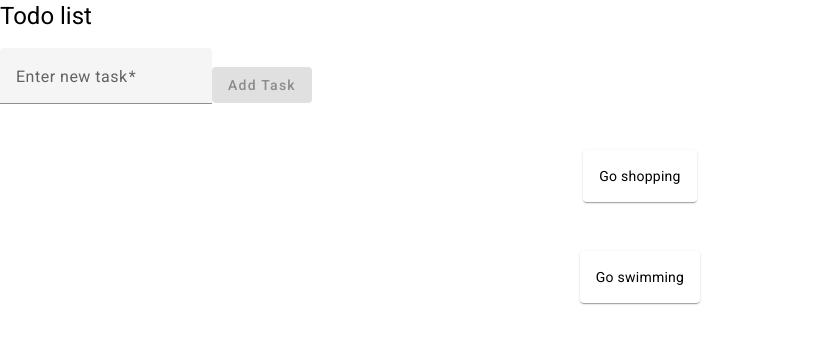
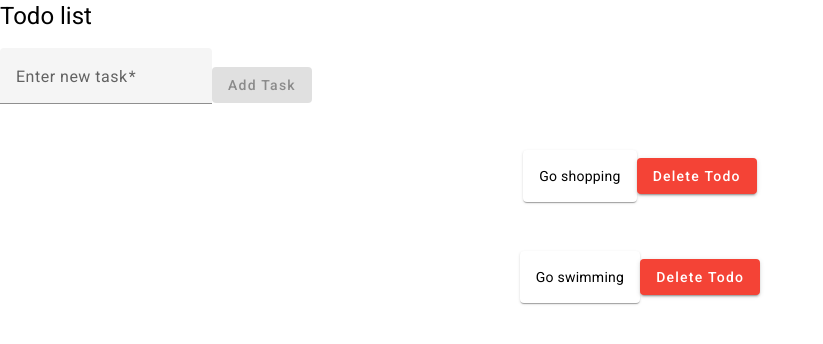
Before and after one commit to bullet03/angular-todo, an Angular app: page / in a window 1280 px wide. Shown: the top 344 px of the page, without its empty margins (0-823 px from the left). Built offline with nearby package versions, Linux system fonts and the light colour scheme.

Commit message:
feat: add delete task service

```diff
--- a/package.json
+++ b/package.json
@@ -20,8 +20,10 @@
     "@angular/platform-browser": "^16.2.0",
     "@angular/platform-browser-dynamic": "^16.2.0",
     "@angular/router": "^16.2.0",
+    "@types/uuid": "^9.0.4",
     "rxjs": "~7.8.0",
     "tslib": "^2.3.0",
+    "uuid": "^9.0.1",
     "zone.js": "~0.13.0"
   },
   "devDependencies": {
--- a/src/app/app.component.html
+++ b/src/app/app.component.html
@@ -1,3 +1,2 @@
 <h1>Todo list</h1>
-<app-task-form></app-task-form>
 <app-todos-list></app-todos-list>
--- a/src/app/mock-todos.ts
+++ b/src/app/mock-todos.ts
@@ -1 +1,7 @@
-export const TODOS: string[] = ['Go shopping', 'Go swimming'];
+import { Todo } from "./todo";
+import { v4 as uuidv4 } from 'uuid';
+
+export const TODOS: Todo[] = [
+    {id: uuidv4(), name: 'Go shopping'},
+    {id: uuidv4(), name: 'Go swimming'}
+];
--- a/src/app/task-form/task-form.component.ts
+++ b/src/app/task-form/task-form.component.ts
@@ -1,6 +1,7 @@
-import { Component } from '@angular/core';
+import { Component, Input } from '@angular/core';
 import { FormControl, Validators } from "@angular/forms";
 import { TodoService } from "../todo.service";
+import { v4 as uuidv4 } from 'uuid';
 
 @Component({
   selector: 'app-task-form',
@@ -8,12 +9,13 @@ import { TodoService } from "../todo.service";
   styleUrls: ['./task-form.component.css']
 })
 export class TaskFormComponent {
+  @Input()
   task = new FormControl('', [Validators.required, Validators.minLength(3)]);
 
-  constructor(private todoService: TodoService) {
-  }
+  constructor(private todoService: TodoService) {}
+
   onSubmit() {
-    this.todoService.addTodo(this.task.value!);
+    this.todoService.addTodo({id: uuidv4(), name: this.task.value!});
   }
 
   getErrorMessage() {
--- a/src/app/todo.service.ts
+++ b/src/app/todo.service.ts
@@ -1,5 +1,6 @@
 import { Injectable } from '@angular/core';
 import { TODOS } from './mock-todos';
+import { Todo } from "./todo";
 
 @Injectable({
   providedIn: 'root'
@@ -8,11 +9,15 @@ export class TodoService {
 
   constructor() { }
 
-  getTodos(): string[] {
+  getTodos(): Todo[] {
     return TODOS;
   }
 
-  addTodo(todo: string): void {
+  addTodo(todo: Todo): void {
     TODOS.push(todo);
   }
+
+  deleteTodo(todo: Todo): Todo[] {
+    return TODOS.filter(({name, id}) => id !== todo.id);
+  }
 }
--- /dev/null
+++ b/src/app/todo.ts
@@ -0,0 +1,4 @@
+export interface Todo {
+  id: string;
+  name: string;
+}
--- a/src/app/todos-list/todos-list.component.html
+++ b/src/app/todos-list/todos-list.component.html
@@ -1,9 +1,10 @@
 <!--<div *ngFor="let todo of todosList">{{ todo }}</div>-->
-
+<app-task-form></app-task-form>
 <mat-grid-list cols="1" rowHeight="100px">
   <mat-grid-tile *ngFor="let todo of todosList">
     <mat-card>
-      <mat-card-content>{{ todo }}</mat-card-content>
+      <mat-card-content>{{ todo.name }}</mat-card-content>
     </mat-card>
+    <button mat-raised-button color="warn" (click)="deleteTodo(todo)">Delete Todo</button>
   </mat-grid-tile>
 </mat-grid-list>
--- a/src/app/todos-list/todos-list.component.ts
+++ b/src/app/todos-list/todos-list.component.ts
@@ -1,5 +1,6 @@
 import { Component } from '@angular/core';
 import { TodoService } from "../todo.service";
+import { Todo } from "../todo";
 
 @Component({
   selector: 'app-todos-list',
@@ -7,7 +8,7 @@ import { TodoService } from "../todo.service";
   styleUrls: ['./todos-list.component.css']
 })
 export class TodosListComponent {
-  todosList: string[] = [];
+  todosList: Todo[] = [];
   constructor(private todoService: TodoService) {}
 
   ngOnInit() {
@@ -18,4 +19,8 @@ export class TodosListComponent {
   getTodosList() {
     this.todosList = this.todoService.getTodos()
   }
+
+  deleteTodo(todo: Todo) {
+    this.todosList = this.todoService.deleteTodo(todo);
+  }
 }
```
Also changed, not shown: src/app/task-form/task-form.component.html (+8 -1 lines), 1 other file (tests, documents, lock files or other folders).
